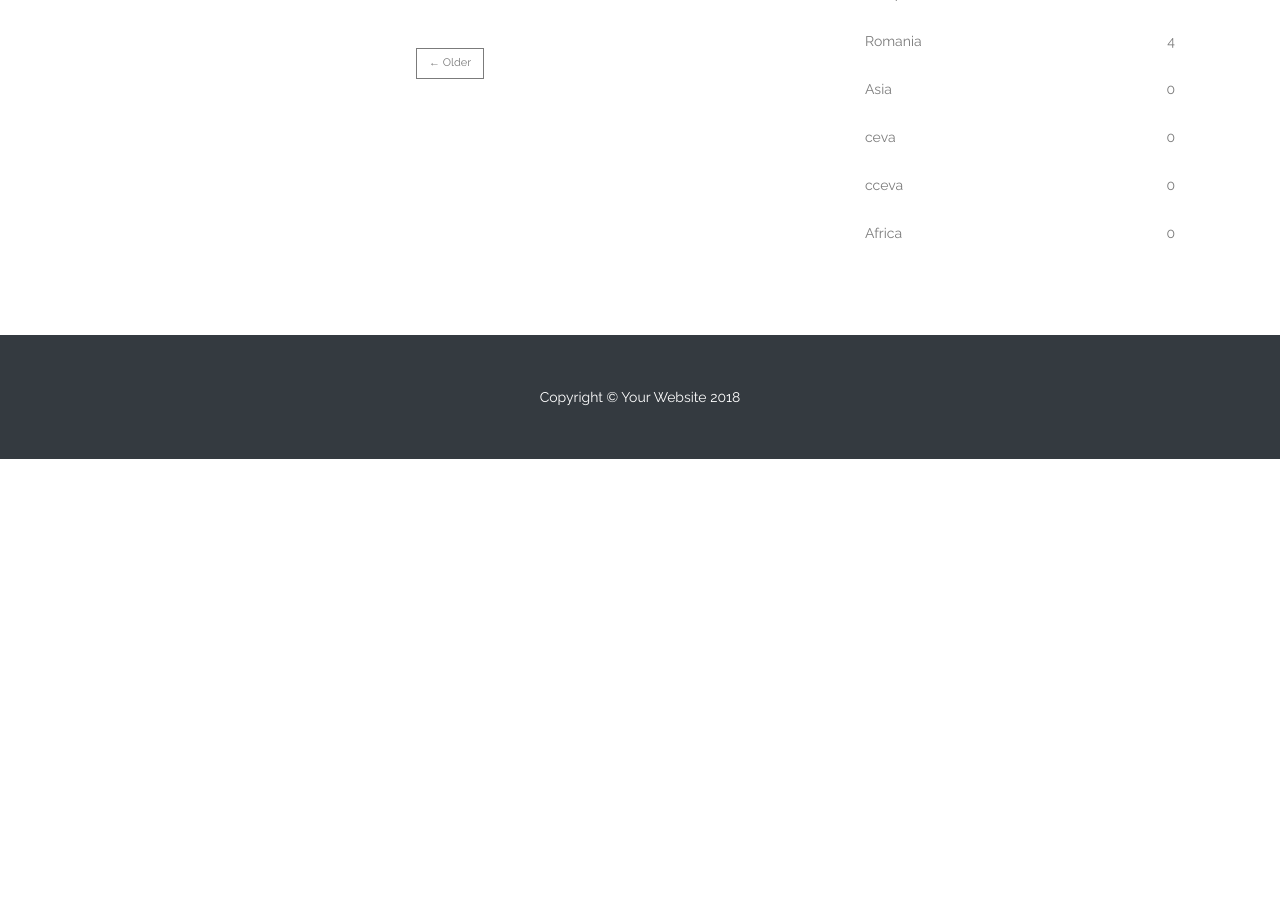
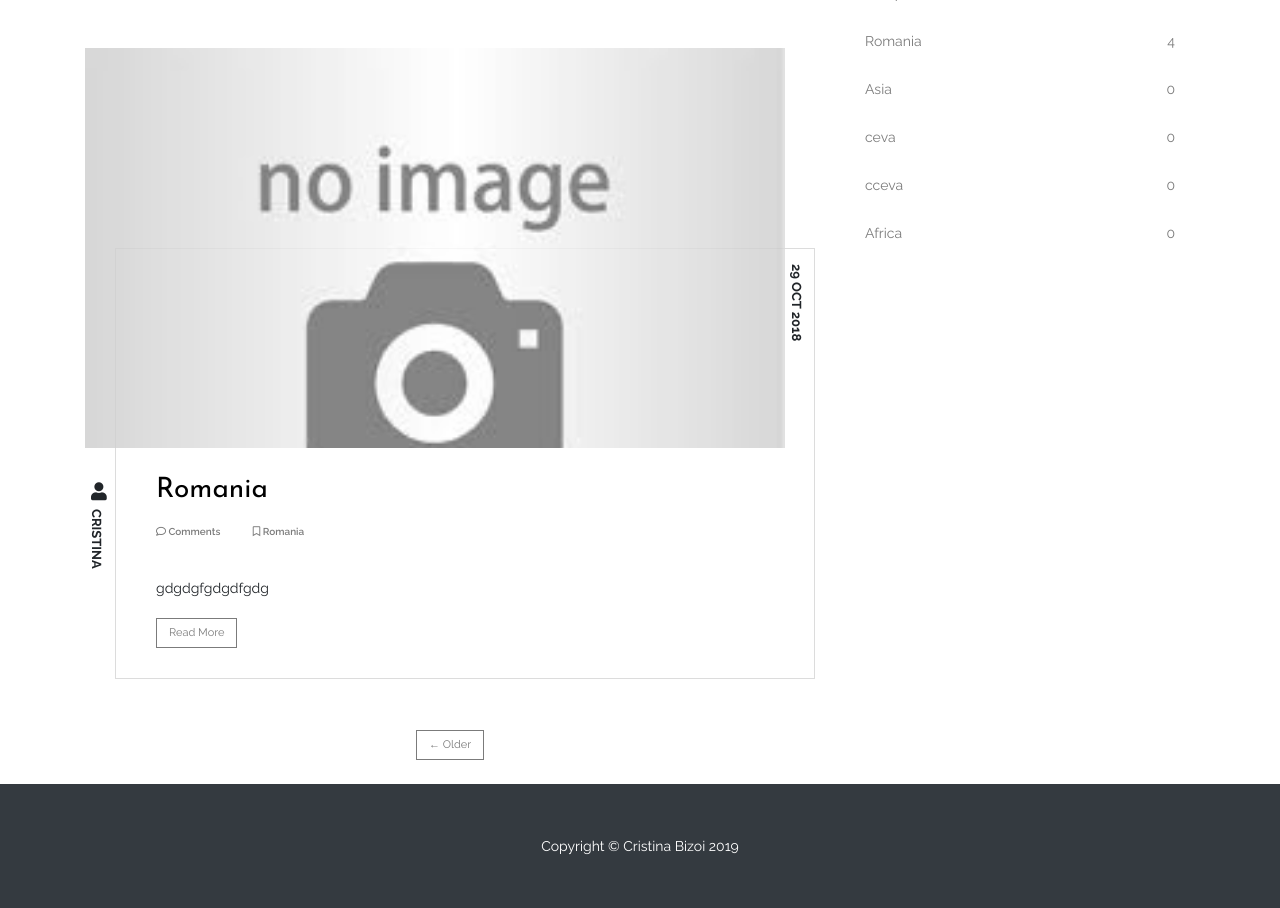
Before and after one commit to CristinaBizoi/blog, a PHP site: page / in a window 1280 px wide. Shown: the part 780-1688 px from the top of the page. Before the commit the page ends 1239 px from the top, so only its background shows below. Run offline with PHP 8.4, Linux system fonts and the light colour scheme; data comes from the database, SQL or seed files in the repository; some libraries are stand-ins or nearby versions.

Commit message:
fixed bugs

```diff
--- a/admin/categorii_listare.php
+++ b/admin/categorii_listare.php
@@ -40,7 +40,7 @@
                                             <th>Nume</th>
                                             <th>Data adaugarii</th>
                                             <th>Status</th>
-                                            <th>Gol</th>
+                                            <th></th>
                                         </tr>
                                     </thead>
                                     <tbody>
@@ -51,7 +51,7 @@
                                         <tr>
                                             <td><?php echo $category["id"]; ?></td>
                                             <td><?php echo $category["nume"]; ?></td>
-                                            <td><?php echo $category["data_adaugare"]; ?></td>
+                                            <td><?php echo date('Y-m-d', strtotime($category["data_adaugare"])); ?></td>
                                             <td><?php echo $category["status"]; ?></td>
                                             <td>
                                                 <a href="./categorii_sterge.php?id=<?php echo $category["id"];?>"><i class="fa fa-trash"></i> </a>
--- a/admin/comentarii_listare.php
+++ b/admin/comentarii_listare.php
@@ -39,7 +39,7 @@
                                             <th>Continut</th>
                                             <th>Id_Articol</th>
                                             <th>Status</th>
-                                            <th>Operatii</th>
+                                            <th></th>
                                         </tr>
                                     </thead>
                                     <tbody>
--- a/admin/index.php
+++ b/admin/index.php
@@ -1,7 +1,7 @@
 <?php
 session_start();
 if(isset($_POST["act"]) && $_POST["act"]=="login"){
-    echo $_POST["username"]." Vrea sa se logheze";
+    // echo $_POST["username"]." Vrea sa se logheze";
 
     include ("../_inc/db.php");
     $con = connect();
@@ -34,7 +34,7 @@
 
        );
 
-    //    echo "User logayt";
+    //    echo "User logat";
      }else{
         // echo "Parola nu se potriveste";
      }
--- a/admin/utilizatori_adaugare.php
+++ b/admin/utilizatori_adaugare.php
@@ -60,7 +60,7 @@
        header("Location:./utilizatori_listare.php");
        exit();
     }else{
-        $mesaj = "Ai erori ba boule";
+        $mesaj = "Nu ati completat toate campurile obligatorii";
         echo $mesaj;
     }
 
--- a/admin/utilizatori_editare.php
+++ b/admin/utilizatori_editare.php
@@ -86,11 +86,11 @@
     <div id="page-wrapper">
         <div class="row">
                 <div class="col-lg-12">
-                    <h1 class="page-header">Editare categorie</h1>
+                    <h1 class="page-header">Editare utilizator</h1>
                 </div>
         </div>        <!-- /.col-lg-12 -->
         <div class = "row">
-            <div class =" col-md-12">
+            <div class =" col-md-12 edit-form">
             <form action="./utilizatori_editare.php?id=<?php echo $id ;?>" method="post">
                 <div class="form-group">
                     <label for="username">Username</label>
@@ -108,7 +108,7 @@
             </div>
          </div>
          <div class = "row">
-            <div class =" col-md-12">
+            <div class =" col-md-12 ">
             <form action="./utilizatori_editare.php?id=<?php echo $id ;?>" method="post">
                 <div class="form-group">
                     <label for="password">Parola noua</label>
--- a/admin/utilizatori_listare.php
+++ b/admin/utilizatori_listare.php
@@ -37,10 +37,10 @@
                                         <tr>
                                             <th>#</th>
                                             <th>Username</th>
-                                            <th>email</th>
+                                            <th>Email</th>
                                             <th>Data adaugarii</th>
                                             <th>Status</th>
-                                            <th>Gol</th>
+                                            <th></th>
                                         </tr>
                                     </thead>
                                     <tbody>
--- a/articol.php
+++ b/articol.php
@@ -76,7 +76,7 @@
 
 
           <!-- Post Content -->
-         <p> <?php echo $articol["continut"]; ?> </p>
+         <p> <?php echo nl2br($articol["continut"]); ?> </p>
 
           <!-- Carousel -->
 
--- /dev/null
+++ b/footer.php
@@ -0,0 +1,6 @@
+<footer class="py-5 bg-dark">
+      <div class="container">
+        <p class="m-0 text-center text-white">Copyright &copy; Cristina Bizoi 2019</p>
+      </div>
+      <!-- /.container -->
+</footer>
--- a/index.php
+++ b/index.php
@@ -41,7 +41,7 @@
         $page = $_GET['page'];
       }
 
-      $results_per_page = 1;
+      $results_per_page = 2;
       $page_first_results = ($page - 1)*$results_per_page;
 
     //selecteaza articolele
@@ -140,6 +140,7 @@
               <div class="entry-name ">
                 <a href="./articol.php?id=<?php echo $article["id"]; ?>"><h2 class="title-text"><?php echo $article["nume"]; ?></h2></a>
               </div>
+              <div class="text-underline"></div>
               <div class="entry-meta">
                 <a href="./articol.php?id=<?php echo $article["id"]; ?>#comment-section" class="meta-option light-text"><i class="far fa-comment"></i> Comments </a>
                 <a href="./index.php?categorie_id=<?php echo $article["id_categorie"]; ?>" class="meta-option light-text"><i class="far fa-bookmark"></i> <?php echo $article["nume_categorie"]; ?></a>
@@ -206,12 +207,9 @@
     <!-- /.container -->
 
     <!-- Footer -->
-    <footer class="py-5 bg-dark">
-      <div class="container">
-        <p class="m-0 text-center text-white">Copyright &copy; Your Website 2018</p>
-      </div>
-      <!-- /.container -->
-    </footer>
+    <?php
+    include("./footer.php");
+    ?>
 
     <!-- Bootstrap core JavaScript -->
     <script src="./public/vendor/jquery/jquery.min.js"></script>
--- a/public/css/style.css
+++ b/public/css/style.css
@@ -31,6 +31,23 @@
 }
 .title-text{
     font-size: 28px;
+    position:relative;
+}
+/* animation underline */
+
+.title-text::after{
+    content: "";
+    position: absolute;
+    top: 30px;
+    left: -5px;
+    height: 3px;
+    width: 100%;
+    background-color:black;
+    display: none;
+}
+.title-text:hover::after{
+    display: block;
+    transition: 2s;
 }
 nav{
     background-color:#ffffff;
@@ -207,11 +224,7 @@
     height: 670px;
 }
 
-/* carousel style */
-.carousel-item{
-    max-height: 450px;
-    -webkit-transform: scale(0.5);
-}
+
 .comments-title{
     position: relative;
     top: -32px;
@@ -241,3 +254,7 @@
     border: 1px solid #ccc;
     padding: 1em 0.7em;
 }
+/*  style for admin  */
+.edit-form{
+    padding-bottom: 50px;
+}
```
Also changed, not shown: admin/articole_listare.php (+4 -4 lines), admin/banner_listare.php (+6 -6 lines), admin/header.php (+5 -5 lines).
